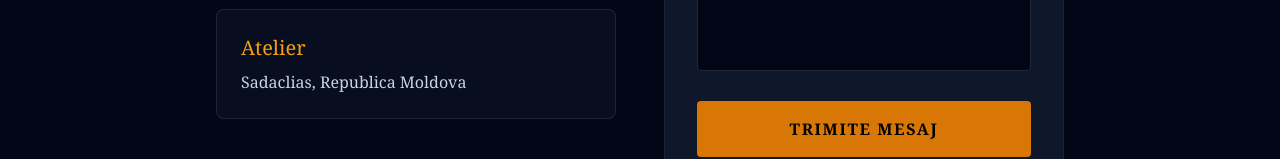
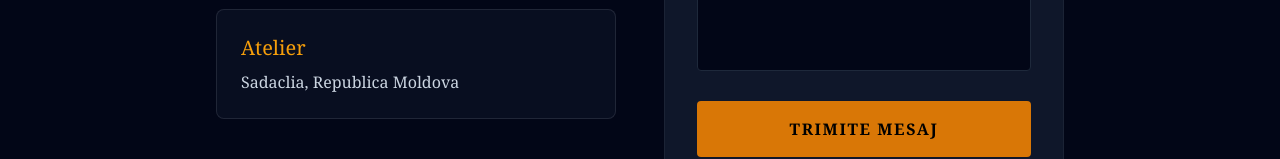
Before and after one commit to VictorSocinschi/church-art, a React (Vite) app: page /contact in a window 1280 px wide. Shown: the part 669-828 px from the top of the page. Built offline with nearby package versions, Linux system fonts and the light colour scheme.

Commit message:
fix: correct spelling of 'Sadaclia' in contact information

```diff
--- a/src/pages/Contact.tsx
+++ b/src/pages/Contact.tsx
@@ -101,7 +101,7 @@ export function Contact() {
               <h3 className="text-amber-500 font-serif text-xl mb-2">
                 Atelier
               </h3>
-              <p className="text-slate-300">Sadaclias, Republica Moldova</p>
+              <p className="text-slate-300">Sadaclia, Republica Moldova</p>
             </div>
           </div>
 
```
